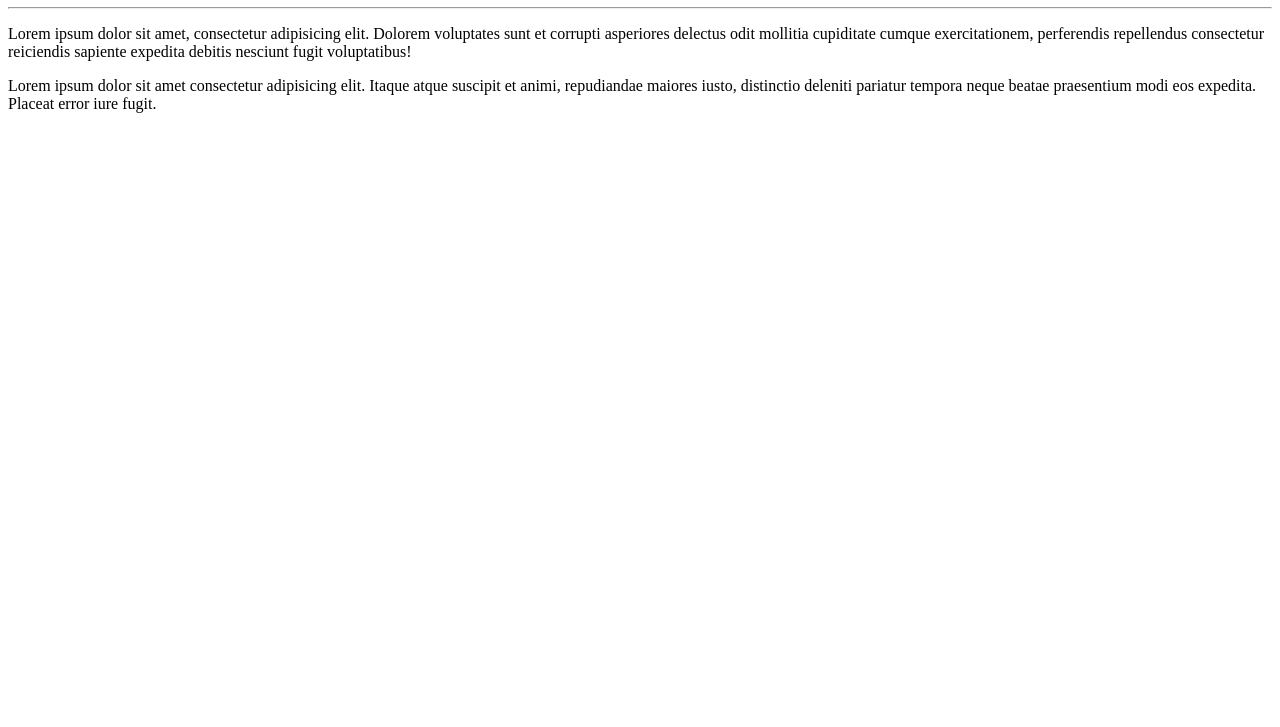
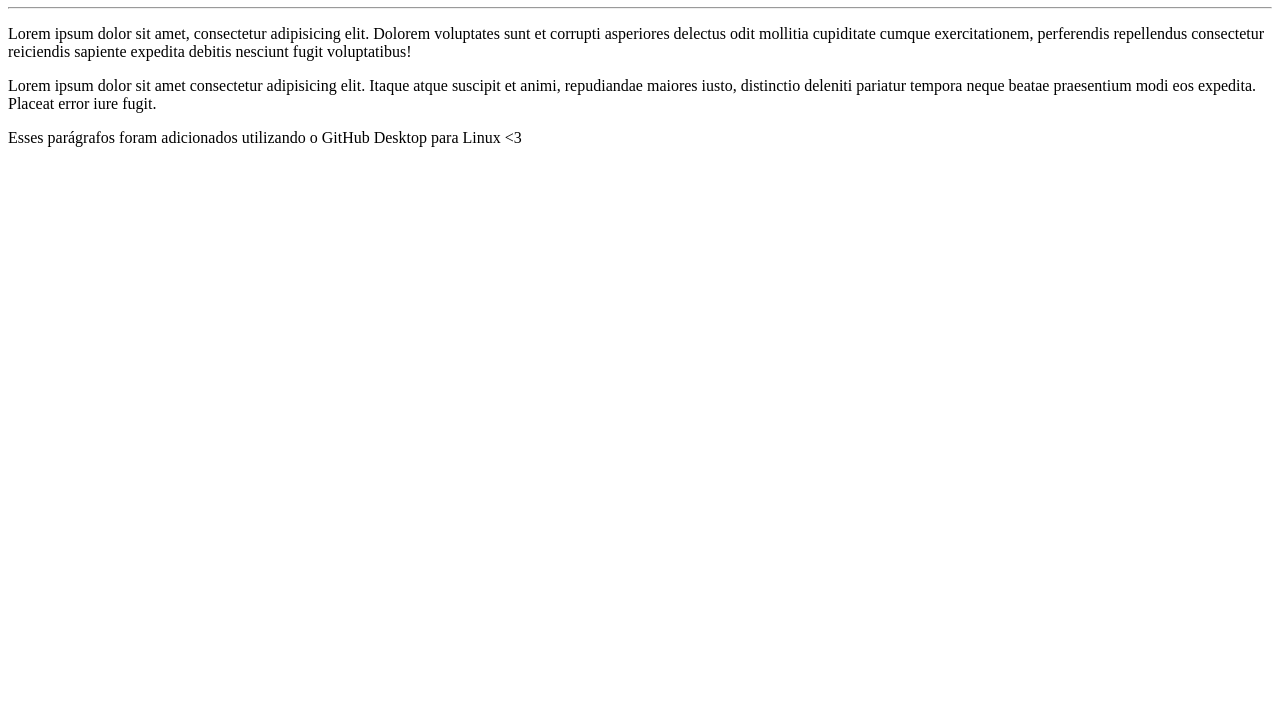
Before and after one commit to PatrickRam0s/Ola-Mundo, a plain HTML site: page site-exemplo/index.html in a window 1280 px wide. Shown: the part 73-800 px from the top of the page. Drawn offline with Linux system fonts and the light colour scheme.

Commit message:
Mudei o arquivo index

```diff
--- a/site-exemplo/index.html
+++ b/site-exemplo/index.html
@@ -10,5 +10,6 @@
     <hr>
     <p>Lorem ipsum dolor sit amet, consectetur adipisicing elit. Dolorem voluptates sunt et corrupti asperiores delectus odit mollitia cupiditate cumque exercitationem, perferendis repellendus consectetur reiciendis sapiente expedita debitis nesciunt fugit voluptatibus!</p>
     <p>Lorem ipsum dolor sit amet consectetur adipisicing elit. Itaque atque suscipit et animi, repudiandae maiores iusto, distinctio deleniti pariatur tempora neque beatae praesentium modi eos expedita. Placeat error iure fugit.</p>
+    <p>Esses parágrafos foram adicionados utilizando o GitHub Desktop para Linux &lt;3</p>
 </body>
 </html>
```
